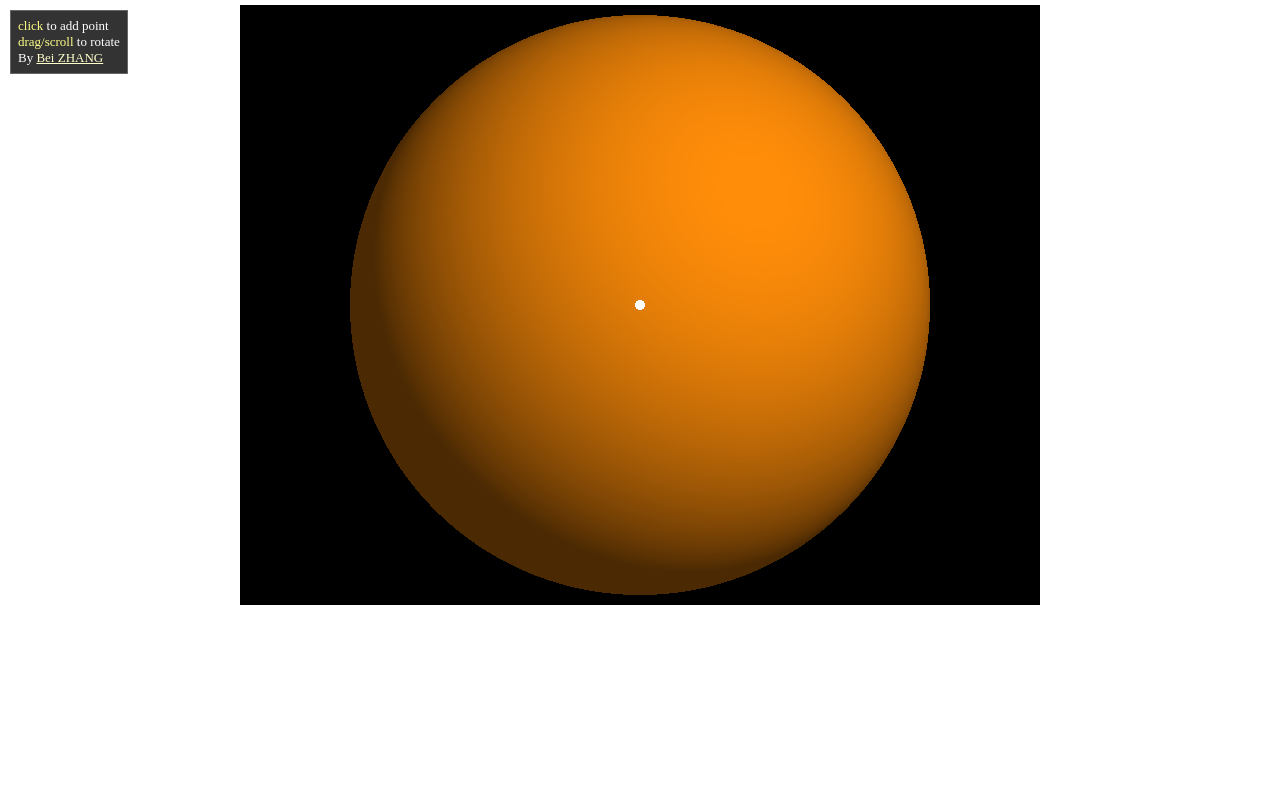
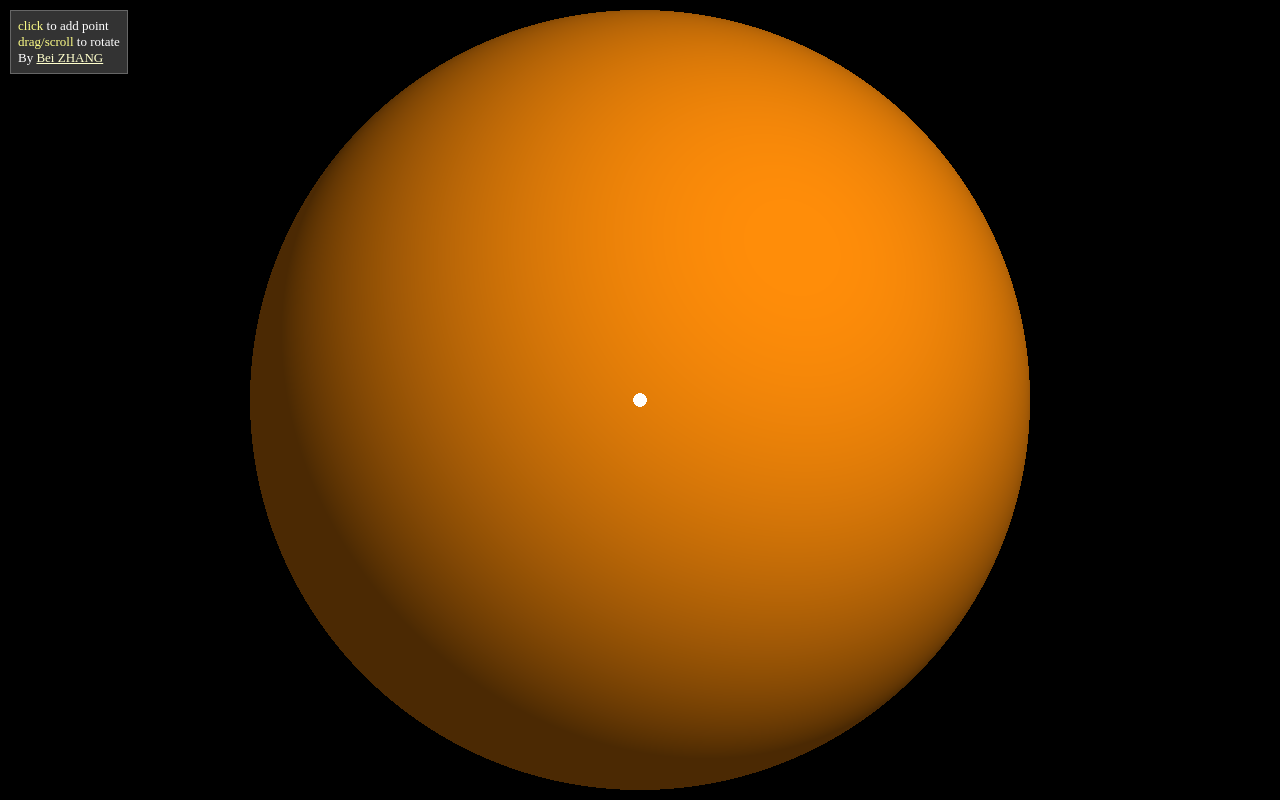
Before and after one commit to ikarienator/beizhang.github.com, a plain HTML site: page sp_voronoi/index.html in a window 1280 px wide. Drawn offline with Linux system fonts and the light colour scheme.

Commit message:
Voronoi resizable

```diff
--- a/sp_voronoi/index.html
+++ b/sp_voronoi/index.html
@@ -12,11 +12,12 @@
   </style>
 </head>
 <body>
+    <canvas id="voronoi" style="border: none;"></canvas>
+
     <div id="intro">
-        <span class="inst">click</span> to add point<br/>
-        <span class="inst">drag/scroll</span> to rotate<br/>
-        By <a target="_blank" href="http://zhangbei.github.com">Bei ZHANG</a> <br/>
+      <span class="inst">click</span> to add point<br/>
+      <span class="inst">drag/scroll</span> to rotate<br/>
+      By <a target="_blank" href="http://zhangbei.github.com">Bei ZHANG</a> <br/>
     </div>
-    <canvas id="voronoi" style="border: none;" width="800" height="600"></canvas>
 </body>
 </html>
--- a/sp_voronoi/index.js
+++ b/sp_voronoi/index.js
@@ -1,6 +1,6 @@
 window.addEventListener('DOMContentLoaded', webGLStart, false);
 
-function webGLStart () {
+function webGLStart() {
     var numSites = 1,
         sites = [0, 0, 1],
         siteColors = [250 / 255, 138 / 255, 9 / 255],
@@ -19,7 +19,7 @@ function webGLStart () {
     mat.id();
     imat.id();
 
-    function resize () {
+    function resize() {
         var canvas = document.getElementById('voronoi'),
             style = window.getComputedStyle(canvas);
         height = parseFloat(style.getPropertyValue('height'));
@@ -27,18 +27,19 @@ function webGLStart () {
         width = parseFloat(style.getPropertyValue('width'));
         canvas.width = width;
         R = Math.min(width, height) / 2 - 10;
+        window.app && window.app.update();
     }
 
     window.addEventListener('resize', resize);
     resize();
 
-    function randomColor () {
+    function randomColor() {
         var x = [Math.random() - 0.5, Math.random() - 0.5, Math.random() - 0.5],
-            i = Math.random();
+            i = Math.random() * 0.95;
         return [x[0] * 0.05 + i, x[1] * 0.05 + i, x[2] * 0.05 + i];
     }
 
-    function calcXYZ (e) {
+    function calcXYZ(e) {
         var x = e.x / R,
             y = e.y / R,
             z = 1.0 - x * x - y * y;
@@ -65,16 +66,16 @@ function webGLStart () {
             vs: 'sph-shader.vs.glsl',
             fs: 'sph-shader.fs.glsl'
         },
-        onError: function (e) {
+        onError: function(e) {
             alert(e);
         },
         events: {
             cachePosition: false,
-            onDragStart: function (e) {
+            onDragStart: function(e) {
                 matStart = mat.clone();
                 dragStart = [e.x, e.y];
             },
-            onMouseWheel: function (e) {
+            onMouseWheel: function(e) {
                 var id = new PhiloGL.Mat4();
                 id.id();
                 id.$rotateAxis(('wheelDeltaX' in e.event ? e.event.wheelDeltaX : 0) / 5 / R, [0, 1, 0])
@@ -89,7 +90,7 @@ function webGLStart () {
                 e.event.stopPropagation();
                 this.update();
             },
-            onDragMove: function (e) {
+            onDragMove: function(e) {
                 var id = new PhiloGL.Mat4();
                 id.id();
                 id.$rotateAxis((e.x - dragStart[0]) / R, [0, 1, 0])
@@ -102,7 +103,7 @@ function webGLStart () {
                 sites[2] = v3[2];
                 this.update();
             },
-            onDragEnd: function (e) {
+            onDragEnd: function(e) {
                 var id = new PhiloGL.Mat4();
                 id.id();
                 id.$rotateAxis((e.x - dragStart[0]) / R, [0, 1, 0])
@@ -115,14 +116,14 @@ function webGLStart () {
                 sites[2] = v3[2];
                 this.update();
             },
-            onMouseMove: function (e) {
+            onMouseMove: function(e) {
                 var v3 = calcXYZ(e);
                 sites[0] = v3[0];
                 sites[1] = v3[1];
                 sites[2] = v3[2];
                 this.update();
             },
-            onClick: function (e) {
+            onClick: function(e) {
                 var v3 = calcXYZ(e);
                 sites.push(v3[0], v3[1], v3[2]);
                 siteColors.push.apply(siteColors, randomColor());
@@ -131,15 +132,15 @@ function webGLStart () {
                 this.update();
             }
         },
-        onLoad: function (app) {
+        onLoad: function(app) {
             var gl = app.gl,
                 canvas = app.canvas,
                 program = app.program,
                 camera = app.camera;
 
             gl.viewport(0, 0, canvas.width, canvas.height);
-
-            app.update = function () {
+            window.app = app;
+            app.update = function() {
                 gl.clearColor(0, 0, 0, 1);
                 gl.clearDepth(1);
                 gl.viewport(0, 0, width, height);
--- a/sp_voronoi/style.css
+++ b/sp_voronoi/style.css
@@ -7,15 +7,13 @@ body {
     text-align: center;
 }
 
-canvas {
+#voronoi {
     background: black;
     position: absolute;
-    left: 5px;
-    right: 5px;
-    top: 5px;
-    bottom: 5px;
-    margin: 0 auto;
-    overflow: hidden;
+    left: 0px;
+    top: 0px;
+    width: 100%;
+    height: 100%;
 }
 
 #intro {
@@ -36,7 +34,6 @@ canvas {
     color: #FF8;
 }
 
-
 a {
     color: #FFC;
 }
--- a/style.css
+++ b/style.css
@@ -39,7 +39,7 @@ iframe {
     background: black;
     border: 0;
     width: 920px;
-    height: 750px;
+    height: 500px;
     margin-top: 5px;
 }
 
```
